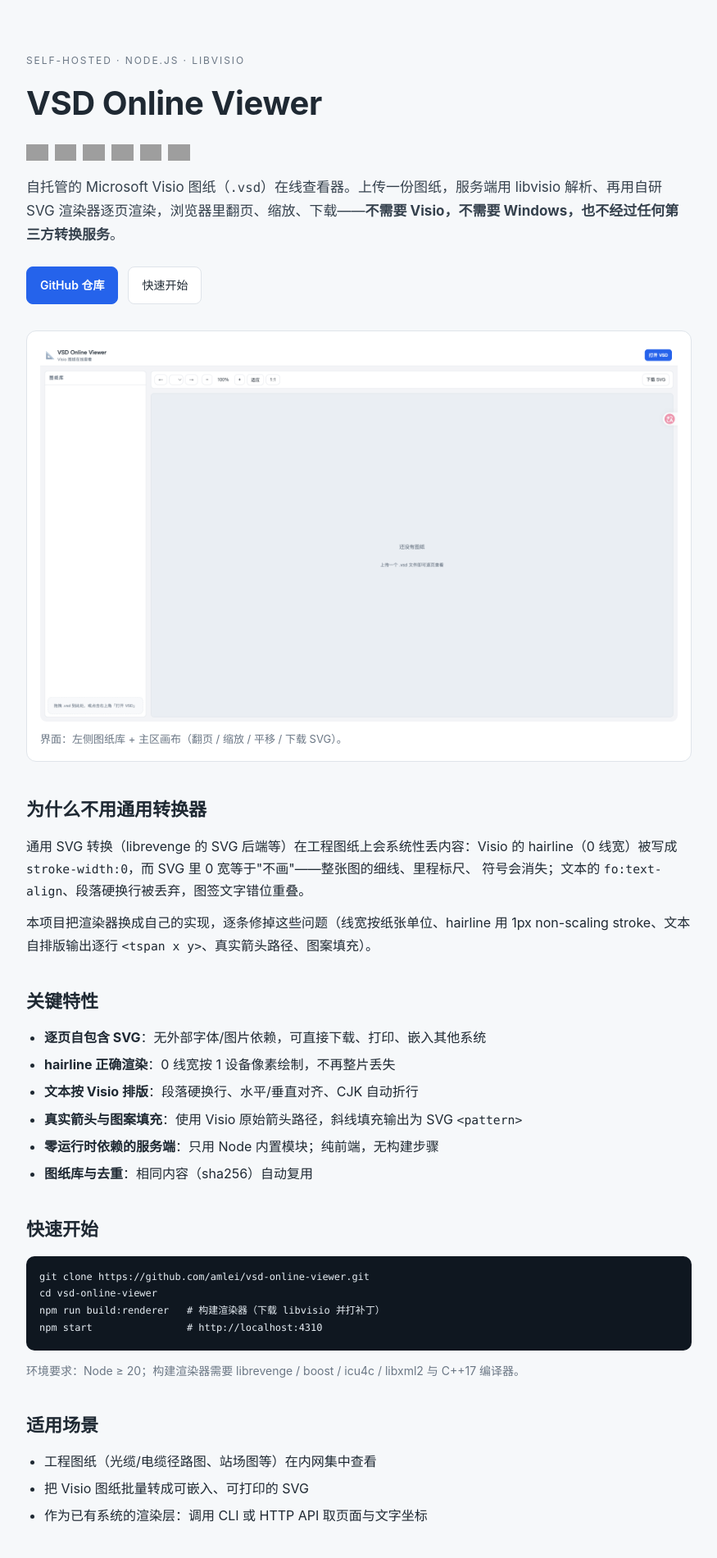
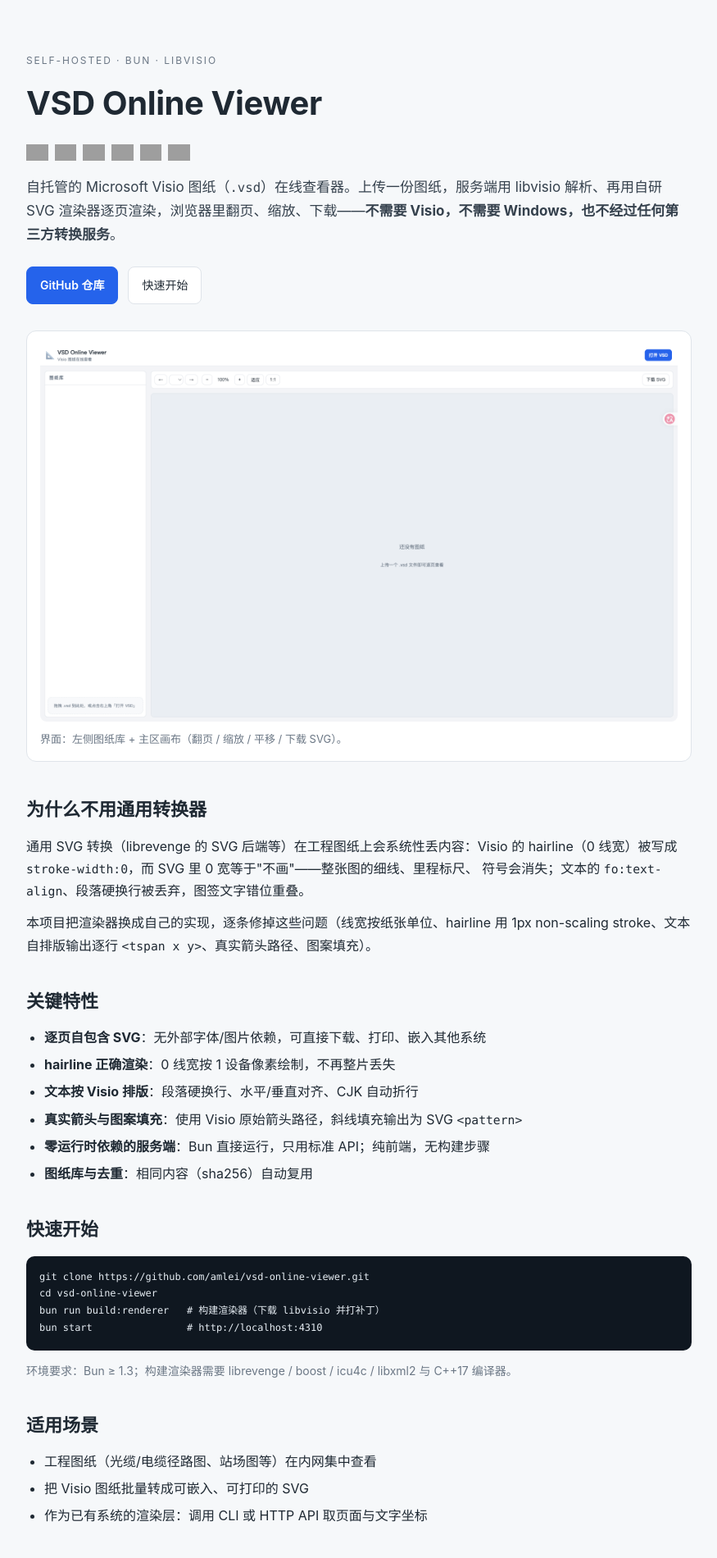
Before and after one commit to amlei/vsd-online-viewer, a website: page docs/index.html in a window 1280 px wide. Shown: the top 1900 px of the page at 82% size, without its empty margins (202-1077 px from the left). Drawn offline with Linux system fonts and the light colour scheme; grey boxes are pictures that could not be loaded.

Commit message:
chore: migrate to Bun (runtime, scripts and test runner)
- package.json: bun scripts, packageManager + engines, fix broken census script
- test: use bun:test (beforeAll/afterAll, conditional describe for samples)
- README/Pages: bun quick start, bun badge, drop the screenshot note

```diff
--- a/docs/index.html
+++ b/docs/index.html
@@ -21,11 +21,11 @@
   </head>
   <body>
     <header class="hero">
-      <p class="eyebrow">Self-hosted · Node.js · libvisio</p>
+      <p class="eyebrow">Self-hosted · Bun · libvisio</p>
       <h1>VSD Online Viewer</h1>
       <p class="badges">
         <img src="https://img.shields.io/badge/license-MIT-3DA639.svg" alt="license MIT" />
-        <img src="https://img.shields.io/badge/node-%E2%89%A5%2020-339933.svg?logo=node.js&logoColor=white" alt="node >= 20" />
+        <img src="https://img.shields.io/badge/bun-%E2%89%A5%201.3-fbf0df.svg?logo=bun&logoColor=black" alt="bun >= 1.3" />
         <img src="https://img.shields.io/badge/format-VSD%20%E2%86%92%20SVG-1f5ac2.svg" alt="format VSD to SVG" />
         <img src="https://img.shields.io/badge/renderer-libvisio%20%2B%20custom%20SVG-6f42c1.svg" alt="renderer libvisio + custom SVG" />
         <img src="https://img.shields.io/badge/server%20deps-none-0aa.svg" alt="server dependencies none" />
@@ -71,19 +71,19 @@
           <li><strong>hairline 正确渲染</strong>：0 线宽按 1 设备像素绘制，不再整片丢失</li>
           <li><strong>文本按 Visio 排版</strong>：段落硬换行、水平/垂直对齐、CJK 自动折行</li>
           <li><strong>真实箭头与图案填充</strong>：使用 Visio 原始箭头路径，斜线填充输出为 SVG <code>&lt;pattern&gt;</code></li>
-          <li><strong>零运行时依赖的服务端</strong>：只用 Node 内置模块；纯前端，无构建步骤</li>
+          <li><strong>零运行时依赖的服务端</strong>：Bun 直接运行，只用标准 API；纯前端，无构建步骤</li>
           <li><strong>图纸库与去重</strong>：相同内容（sha256）自动复用</li>
         </ul>
       </section>
 
       <section>
         <h2>快速开始</h2>
-        <pre><code>git clone https://github.com/amlei/vsd-online-viewer.git
+<pre><code>git clone https://github.com/amlei/vsd-online-viewer.git
 cd vsd-online-viewer
-npm run build:renderer   # 构建渲染器（下载 libvisio 并打补丁）
-npm start                # http://localhost:4310</code></pre>
+bun run build:renderer   # 构建渲染器（下载 libvisio 并打补丁）
+bun start                # http://localhost:4310</code></pre>
         <p class="muted">
-          环境要求：Node ≥ 20；构建渲染器需要 librevenge / boost / icu4c / libxml2 与 C++17 编译器。
+          环境要求：Bun ≥ 1.3；构建渲染器需要 librevenge / boost / icu4c / libxml2 与 C++17 编译器。
         </p>
       </section>
 
```
Also changed, not shown: package.json (+6 -5 lines), test/api.test.mjs (+13 -16 lines), README.md.
